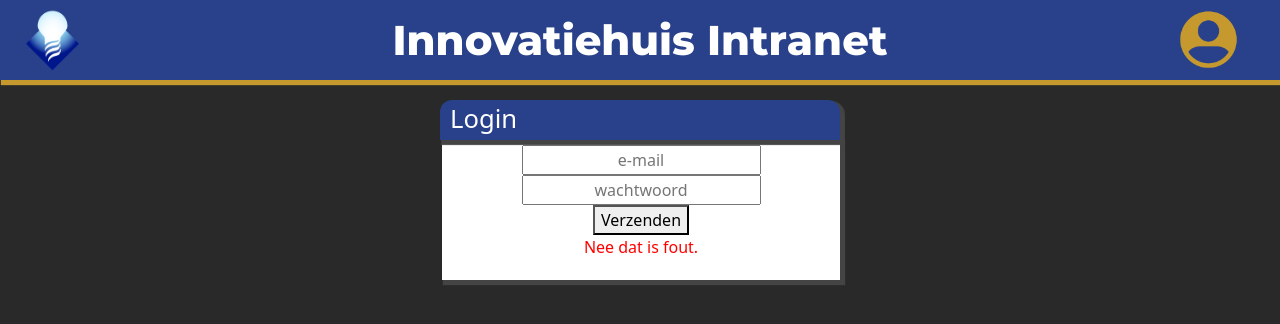
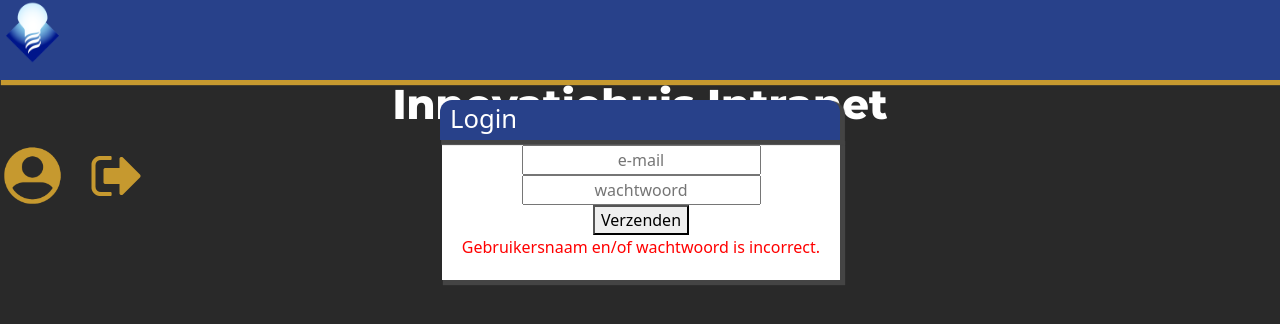
Before and after one commit to Hayo1706/Innovatiehuis-Intranet, a Vue app in the folder intranet-project/: page /login in a window 1280 px wide. Both pictures are taken after a click on the button "Verzenden". Shown: the top 324 px of the page. Built offline with nearby package versions, Linux system fonts and the light colour scheme; no server answers.

Commit message:
Logout knop, Enter = Submit

```diff
--- a/intranet-project/src/main.js
+++ b/intranet-project/src/main.js
@@ -27,8 +27,7 @@ const routes = [
   { path: '/user/:id', component: UserPage },
   { path: '/home', component: HomePage },
   { path: '/login', component: LoginPage },
-  { path: '/:catchAll(.*)', component: NotFoundPage },
-
+  { path: '/:catchAll(.*)', component: NotFoundPage }
 ]
 const router = createRouter({
   history: createWebHistory(),
@@ -40,8 +39,7 @@ router.beforeEach((to, from, next) => {
     localStorage.setItem("previousRoute", to.fullPath);
   }
   if (!localStorage.getItem("loggedIn") && to.fullPath != "/login") {
-
-    next({ path: '/login' });
+    next({ path: '/login', params: { redirectMessage: "Uw sessie is verlopen, log opnieuw in." }});
   } else {
     next();
     //TODO 404 on acces with wrong role
--- a/intranet-project/src/pages/login/LoginPage.vue
+++ b/intranet-project/src/pages/login/LoginPage.vue
@@ -7,16 +7,18 @@
         style="text-align: center"
         type="text"
         placeholder="e-mail"
+        v-on:keyup.enter="submit()"
       /><br />
       <input
         v-model="this.loginAttempt.password"
         style="text-align: center"
         type="password"
         placeholder="wachtwoord"
+        v-on:keyup.enter="submit()"
       /><br />
       <button @click="submit()">Verzenden</button><br />
       <p v-if="this.enteredWrongPassword" id="error-message">
-        Nee dat is fout.
+        Gebruikersnaam en/of wachtwoord is incorrect.
       </p>
     </div>
   </div>
@@ -32,7 +34,7 @@ export default {
     return {
       enteredWrongPassword: false,
       loginAttempt: { email: "", password: "" },
-      nextLink: "/home",
+      redirectTarget: "/home"
     };
   },
   methods: {
@@ -43,9 +45,12 @@ export default {
           "&password=" +
           this.loginAttempt.password
       )
-        .then(() => {
+        .then((response) => {
+          console.log(response);
+
           localStorage.setItem("loggedIn", true);
-          this.$router.push(this.nextLink);
+
+          this.$router.push(this.redirectTarget);
         })
         .catch((err) => {
           if (err.response) {
@@ -59,7 +64,7 @@ export default {
     this.$emit("newHeaderTitle", "Innovatiehuis Intranet");
     const previousRoute = localStorage.getItem("previousRoute");
     if (previousRoute) {
-      this.nextLink = previousRoute;
+      this.redirectTarget = previousRoute;
     }
   },
 };
--- a/intranet-project/src/shared_components/AppHeader.vue
+++ b/intranet-project/src/shared_components/AppHeader.vue
@@ -1,22 +1,21 @@
 <template>
   <header>
+    <div class="float-left">
+      <img @click="logoClick()" src=".\..\assets\images\logo\square.png" style="height: 8vh;" />
+    </div>
     <p id="header_title_text">
-      <img
-        @click="logoClick()"
-        src=".\..\assets\images\logo\square.png"
-        style="position: absolute; left: 20px; height: 8vh;"
-      />
       <slot></slot>
-      <img
-        @click="userClick()"
-        src=".\..\assets\images\profile_icon.png"
-        style="position: absolute; right: 20px; height: 8vh;"
-      />
     </p>
+    <div class="float-right">
+      <img @click="userClick()" src=".\..\assets\images\profile_icon.png" style="height: 8vh;" />
+      <img @click="logout()" src=".\..\assets\images\logout-icon.png" style="height: 8vh;" />
+    </div>
   </header>
 </template>
 
 <script>
+import LoginService from "../services/LoginService";
+
 export default {
   name: "AppHeader",
   props: ["header_title"],
@@ -28,8 +27,11 @@ export default {
       this.$router.push("/home");
     },
     userClick() {
-      this.$router.push("/user/1");
+      this.$router.push("/user/1"); //TODO: dynamic
     },
+    logout() {
+      LoginService.logout();
+    }
   },
 };
 </script>
```
Also changed, not shown: intranet-project/src/assets/images/logout-icon.png (added).
